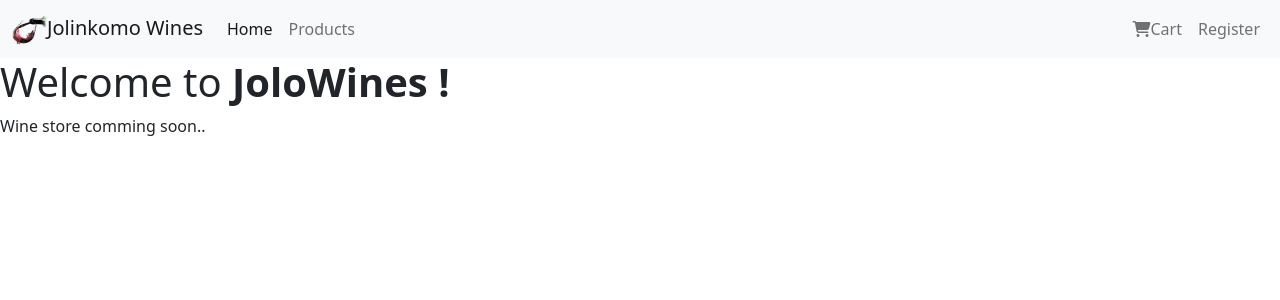
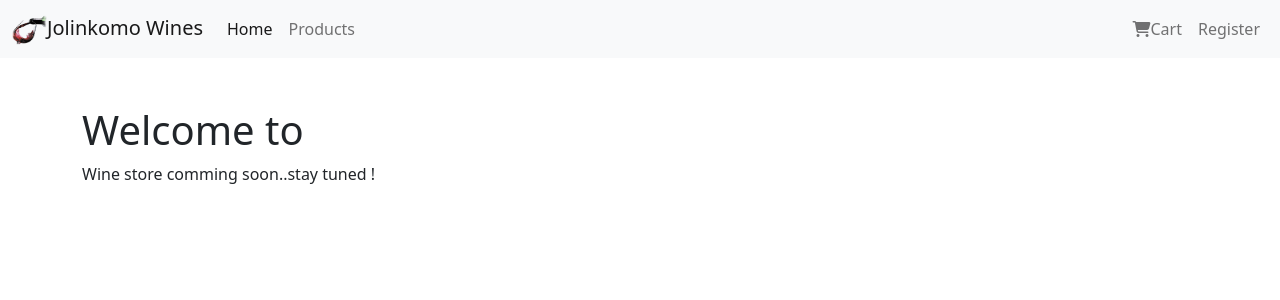
Before and after one commit to AsandahDevs/wine-store, an Angular app: page / in a window 1280 px wide. Shown: the top 300 px of the page. Built offline with nearby package versions, Linux system fonts and the light colour scheme.

Commit message:
Replace hardcoded company name with a string template and also added container class for styling purposes.

```diff
--- a/src/app/homepage/homepage.component.html
+++ b/src/app/homepage/homepage.component.html
@@ -1,2 +1,4 @@
-<h1>Welcome to <strong>JoloWines !</strong></h1>
-<p>Wine store comming soon..</p>
+<div class="container mt-5">
+  <h1>Welcome to {{ companyName }}</h1>
+  <p>Wine store comming soon..stay tuned !</p>
+</div>
```
